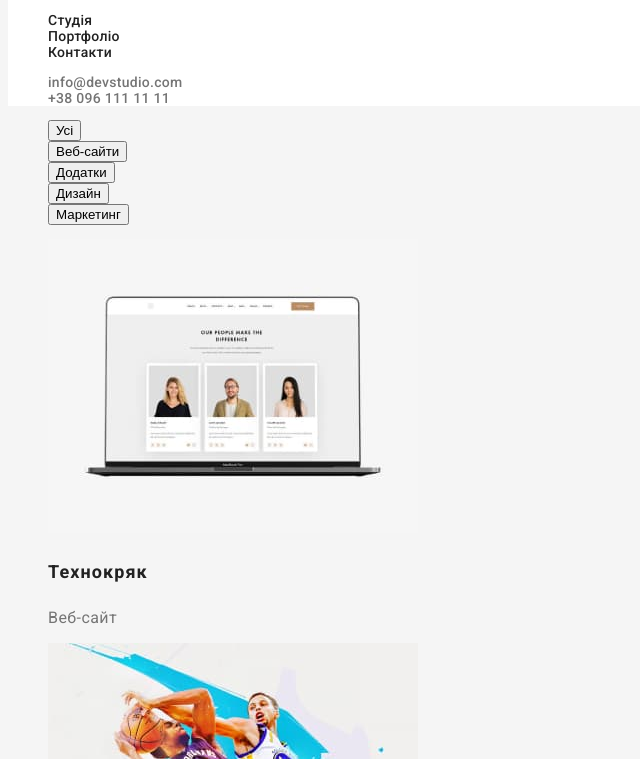
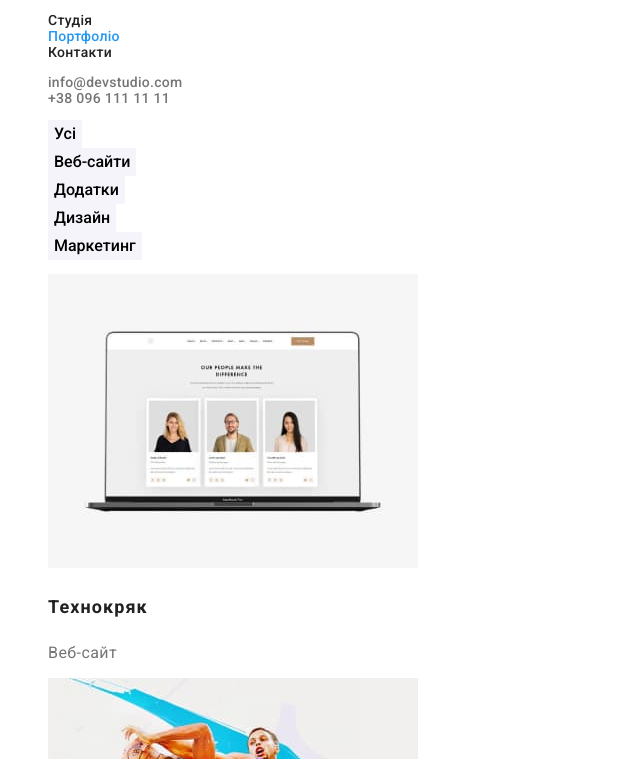
Before and after one commit to VoloshynVolodymyr/goit-markup-hw-02, a plain HTML site: page portfolio.html in a window 1280 px wide. Shown: the part 41-800 px from the top of the page, without its empty margins (0-640 px from the left). Drawn offline with Linux system fonts and the light colour scheme.

Commit message:
Оформлює текст і колір

```diff
--- a/css/styles.css
+++ b/css/styles.css
@@ -5,10 +5,11 @@
     --light-color-bg:#F5F5F5;
     --dark-color-footer:#2F303A;
     --white-color: #ffffff;
+    --black-color :#000000;
+    --light-grey-color: #F5F4FA;
 }
 body{
-    background-color: var(--light-color-bg);
-    color: var(--main-color-text);
+        color: var(--main-color-text);
     font-family: "Roboto";
     font-size: 14px;
     font-weight: 400;
@@ -28,13 +29,27 @@ color: var(--white-color);
     background-color: var(--dark-color-footer);
 }
 .button {
+    font-weight: 500;
+    font-size: 16px;
+    line-height: 1.625;
+    color: var(-dark-color-text);
+    background-color: var(--light-grey-color);
+    font-family: inherit;
+    border: none;
+}
+.main-button{
     background-color: var(--accent-color);
-    font-weight: 700;
-    font-size: 16px;
+    color: var(--white-color);
+    Font style: 700;
     line-height: 1.88;
-    text-align: center;
     letter-spacing: 0.06em;
-    color: var(--white-color);
+    }
+.button:active, .button:hover {
+    background-color: var(--accent-color);
+    color: var(--dark-color-text);
+}
+a.primery-link{
+color: var(--accent-color);
 }
 /* Визначає характеристики блоку переваг */
 .visually-hidden {
@@ -60,6 +75,9 @@ color: var(--white-color);
     line-height: 1.171;
    }
    /* Визначає характеристики секції "Чим ми займаємося" */
+   .team{
+    background-color: var(--light-grey-color);
+   }
    .title {
        font-weight: 700;
        font-size: 36px;
@@ -96,7 +114,7 @@ font-family: 'Raleway';
 font-weight: 700;
 font-size: 26px;
 line-height: 1.19;
-color: #000000;
+color: var(--black-color);
 }
 .logo-footer {
     color: var(--white-color)
--- a/portfolio.html
+++ b/portfolio.html
@@ -17,7 +17,7 @@
             <a href="./index.html" class="logo"><span class="logo-accent">Web</span>Studio</a>
             <ul>
                 <li><a href="./index.html" class="nav-link">Студія</a></li>
-                <li><a href="" class="nav-link">Портфоліо</a></li>
+                <li><a href="" class="nav-link primery-link">Портфоліо</a></li>
                 <li><a href="" class="nav-link">Контакти</a></li>
             </ul>
         </nav>
@@ -31,11 +31,11 @@
     <section>
         <h2 class="visually-hidden">Портфоліо</h2>
         <ul>
-            <li><button type="button">Усі</button></li>
-            <li><button type="button">Веб-сайти</button></li>
-            <li><button type="button">Додатки</button></li>
-            <li><button type="button">Дизайн</button></li>
-            <li><button type="button">Маркетинг</button></li>
+            <li><button type="button" class="button">Усі</button></li>
+            <li><button type="button" class="button">Веб-сайти</button></li>
+            <li><button type="button" class="button">Додатки</button></li>
+            <li><button type="button" class="button">Дизайн</button></li>
+            <li><button type="button" class="button">Маркетинг</button></li>
         </ul>
         <ul>
             <li><a href="">
```
Also changed, not shown: index.html (+3 -3 lines).
